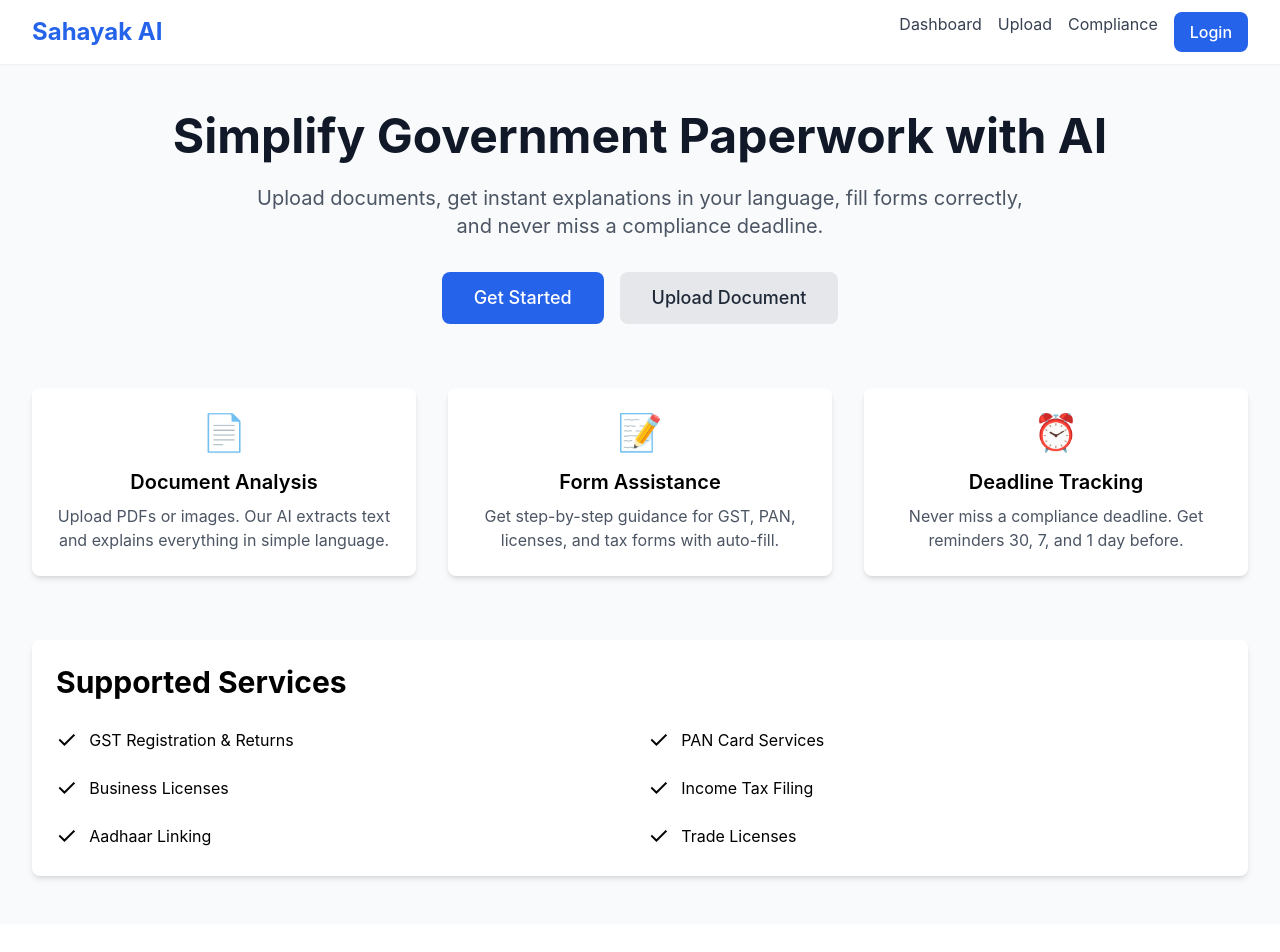
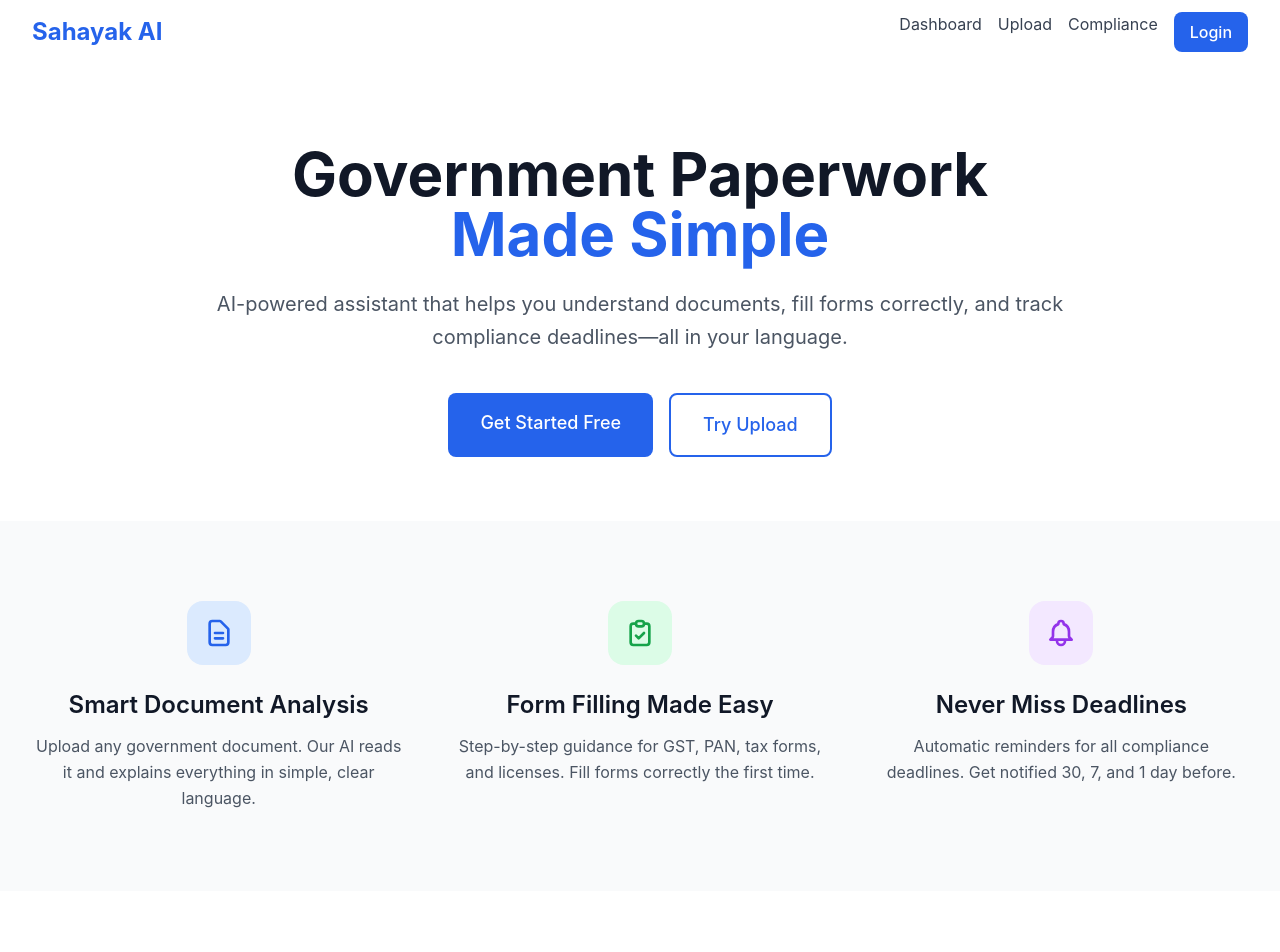
Before and after one commit to ezbillify/Sahayak-AI, a React (Vite) app in the folder frontend/: page / in a window 1280 px wide. Shown: the top 952 px of the page. Before the commit the page ends 924 px from the top, so only its background shows below. Built offline with nearby package versions, Linux system fonts and the light colour scheme; the HTML template or start-up script is replaced by a standard one.

Commit message:
Redesign landing page with modern, clean UI

```diff
--- a/frontend/src/pages/Home.tsx
+++ b/frontend/src/pages/Home.tsx
@@ -2,78 +2,120 @@ import { Link } from 'react-router-dom'
 
 export default function Home() {
   return (
-    <div className="max-w-7xl mx-auto px-4 sm:px-6 lg:px-8 py-12">
-      <div className="text-center">
-        <h1 className="text-5xl font-bold text-gray-900 mb-6">
-          Simplify Government Paperwork with AI
+    <div className="min-h-screen bg-white">
+      {/* Hero Section */}
+      <div className="max-w-7xl mx-auto px-4 sm:px-6 lg:px-8 pt-20 pb-16">
+        <div className="text-center max-w-4xl mx-auto">
+          <h1 className="text-5xl md:text-6xl font-bold text-gray-900 mb-6 leading-tight">
+            Government Paperwork
+            <span className="block text-blue-600">Made Simple</span>
           </h1>
-        <p className="text-xl text-gray-600 mb-8 max-w-3xl mx-auto">
-          Upload documents, get instant explanations in your language, fill forms correctly,
-          and never miss a compliance deadline.
+          <p className="text-xl text-gray-600 mb-10 leading-relaxed">
+            AI-powered assistant that helps you understand documents, fill forms correctly,
+            and track compliance deadlines—all in your language.
           </p>
-        <div className="flex gap-4 justify-center">
-          <Link to="/register" className="btn btn-primary text-lg px-8 py-3">
-            Get Started
+          <div className="flex flex-col sm:flex-row gap-4 justify-center">
+            <Link
+              to="/register"
+              className="bg-blue-600 text-white px-8 py-4 rounded-lg text-lg font-medium hover:bg-blue-700 transition-colors"
+            >
+              Get Started Free
             </Link>
-          <Link to="/upload" className="btn btn-secondary text-lg px-8 py-3">
-            Upload Document
+            <Link
+              to="/upload"
+              className="bg-white text-blue-600 px-8 py-4 rounded-lg text-lg font-medium border-2 border-blue-600 hover:bg-blue-50 transition-colors"
+            >
+              Try Upload
             </Link>
           </div>
         </div>
+      </div>
 
-      <div className="grid md:grid-cols-3 gap-8 mt-16">
-        <div className="card text-center">
-          <div className="text-4xl mb-4">📄</div>
-          <h3 className="text-xl font-semibold mb-2">Document Analysis</h3>
-          <p className="text-gray-600">
-            Upload PDFs or images. Our AI extracts text and explains everything in simple language.
+      {/* Features Section */}
+      <div className="bg-gray-50 py-20">
+        <div className="max-w-7xl mx-auto px-4 sm:px-6 lg:px-8">
+          <div className="grid md:grid-cols-3 gap-12">
+            <div className="text-center">
+              <div className="w-16 h-16 bg-blue-100 rounded-2xl flex items-center justify-center mx-auto mb-6">
+                <svg className="w-8 h-8 text-blue-600" fill="none" stroke="currentColor" viewBox="0 0 24 24">
+                  <path strokeLinecap="round" strokeLinejoin="round" strokeWidth={2} d="M9 12h6m-6 4h6m2 5H7a2 2 0 01-2-2V5a2 2 0 012-2h5.586a1 1 0 01.707.293l5.414 5.414a1 1 0 01.293.707V19a2 2 0 01-2 2z" />
+                </svg>
+              </div>
+              <h3 className="text-2xl font-semibold mb-3 text-gray-900">Smart Document Analysis</h3>
+              <p className="text-gray-600 leading-relaxed">
+                Upload any government document. Our AI reads it and explains everything in simple, clear language.
               </p>
             </div>
 
-        <div className="card text-center">
-          <div className="text-4xl mb-4">📝</div>
-          <h3 className="text-xl font-semibold mb-2">Form Assistance</h3>
-          <p className="text-gray-600">
-            Get step-by-step guidance for GST, PAN, licenses, and tax forms with auto-fill.
+            <div className="text-center">
+              <div className="w-16 h-16 bg-green-100 rounded-2xl flex items-center justify-center mx-auto mb-6">
+                <svg className="w-8 h-8 text-green-600" fill="none" stroke="currentColor" viewBox="0 0 24 24">
+                  <path strokeLinecap="round" strokeLinejoin="round" strokeWidth={2} d="M9 5H7a2 2 0 00-2 2v12a2 2 0 002 2h10a2 2 0 002-2V7a2 2 0 00-2-2h-2M9 5a2 2 0 002 2h2a2 2 0 002-2M9 5a2 2 0 012-2h2a2 2 0 012 2m-6 9l2 2 4-4" />
+                </svg>
+              </div>
+              <h3 className="text-2xl font-semibold mb-3 text-gray-900">Form Filling Made Easy</h3>
+              <p className="text-gray-600 leading-relaxed">
+                Step-by-step guidance for GST, PAN, tax forms, and licenses. Fill forms correctly the first time.
               </p>
             </div>
 
-        <div className="card text-center">
-          <div className="text-4xl mb-4">⏰</div>
-          <h3 className="text-xl font-semibold mb-2">Deadline Tracking</h3>
-          <p className="text-gray-600">
-            Never miss a compliance deadline. Get reminders 30, 7, and 1 day before.
+            <div className="text-center">
+              <div className="w-16 h-16 bg-purple-100 rounded-2xl flex items-center justify-center mx-auto mb-6">
+                <svg className="w-8 h-8 text-purple-600" fill="none" stroke="currentColor" viewBox="0 0 24 24">
+                  <path strokeLinecap="round" strokeLinejoin="round" strokeWidth={2} d="M15 17h5l-1.405-1.405A2.032 2.032 0 0118 14.158V11a6.002 6.002 0 00-4-5.659V5a2 2 0 10-4 0v.341C7.67 6.165 6 8.388 6 11v3.159c0 .538-.214 1.055-.595 1.436L4 17h5m6 0v1a3 3 0 11-6 0v-1m6 0H9" />
+                </svg>
+              </div>
+              <h3 className="text-2xl font-semibold mb-3 text-gray-900">Never Miss Deadlines</h3>
+              <p className="text-gray-600 leading-relaxed">
+                Automatic reminders for all compliance deadlines. Get notified 30, 7, and 1 day before.
               </p>
             </div>
           </div>
+        </div>
+      </div>
 
-      <div className="mt-16 card">
-        <h2 className="text-3xl font-bold mb-6">Supported Services</h2>
-        <div className="grid md:grid-cols-2 gap-4">
-          <div className="flex items-center gap-3">
-            <span className="text-2xl">✓</span>
-            <span>GST Registration & Returns</span>
+      {/* Services Section */}
+      <div className="py-20">
+        <div className="max-w-7xl mx-auto px-4 sm:px-6 lg:px-8">
+          <div className="text-center mb-12">
+            <h2 className="text-4xl font-bold text-gray-900 mb-4">Supported Services</h2>
+            <p className="text-xl text-gray-600">Everything you need for government compliance</p>
           </div>
-          <div className="flex items-center gap-3">
-            <span className="text-2xl">✓</span>
-            <span>PAN Card Services</span>
+          <div className="grid md:grid-cols-2 lg:grid-cols-3 gap-6 max-w-5xl mx-auto">
+            {[
+              'GST Registration & Returns',
+              'PAN Card Services',
+              'Business Licenses',
+              'Income Tax Filing',
+              'Aadhaar Linking',
+              'Trade Licenses'
+            ].map((service) => (
+              <div key={service} className="flex items-center gap-3 bg-gray-50 px-6 py-4 rounded-lg">
+                <svg className="w-6 h-6 text-green-600 flex-shrink-0" fill="none" stroke="currentColor" viewBox="0 0 24 24">
+                  <path strokeLinecap="round" strokeLinejoin="round" strokeWidth={2} d="M5 13l4 4L19 7" />
+                </svg>
+                <span className="text-gray-900 font-medium">{service}</span>
               </div>
-          <div className="flex items-center gap-3">
-            <span className="text-2xl">✓</span>
-            <span>Business Licenses</span>
+            ))}
           </div>
-          <div className="flex items-center gap-3">
-            <span className="text-2xl">✓</span>
-            <span>Income Tax Filing</span>
         </div>
-          <div className="flex items-center gap-3">
-            <span className="text-2xl">✓</span>
-            <span>Aadhaar Linking</span>
       </div>
-          <div className="flex items-center gap-3">
-            <span className="text-2xl">✓</span>
-            <span>Trade Licenses</span>
-          </div>
+
+      {/* CTA Section */}
+      <div className="bg-blue-600 py-16">
+        <div className="max-w-4xl mx-auto text-center px-4 sm:px-6 lg:px-8">
+          <h2 className="text-3xl md:text-4xl font-bold text-white mb-6">
+            Ready to simplify your paperwork?
+          </h2>
+          <p className="text-xl text-blue-100 mb-8">
+            Join thousands of Indians who trust Sahayak AI for their government documents
+          </p>
+          <Link
+            to="/register"
+            className="inline-block bg-white text-blue-600 px-8 py-4 rounded-lg text-lg font-medium hover:bg-gray-100 transition-colors"
+          >
+            Start Free Today
+          </Link>
         </div>
       </div>
     </div>
```
Lines whose indentation alone changed are shown as unchanged.
